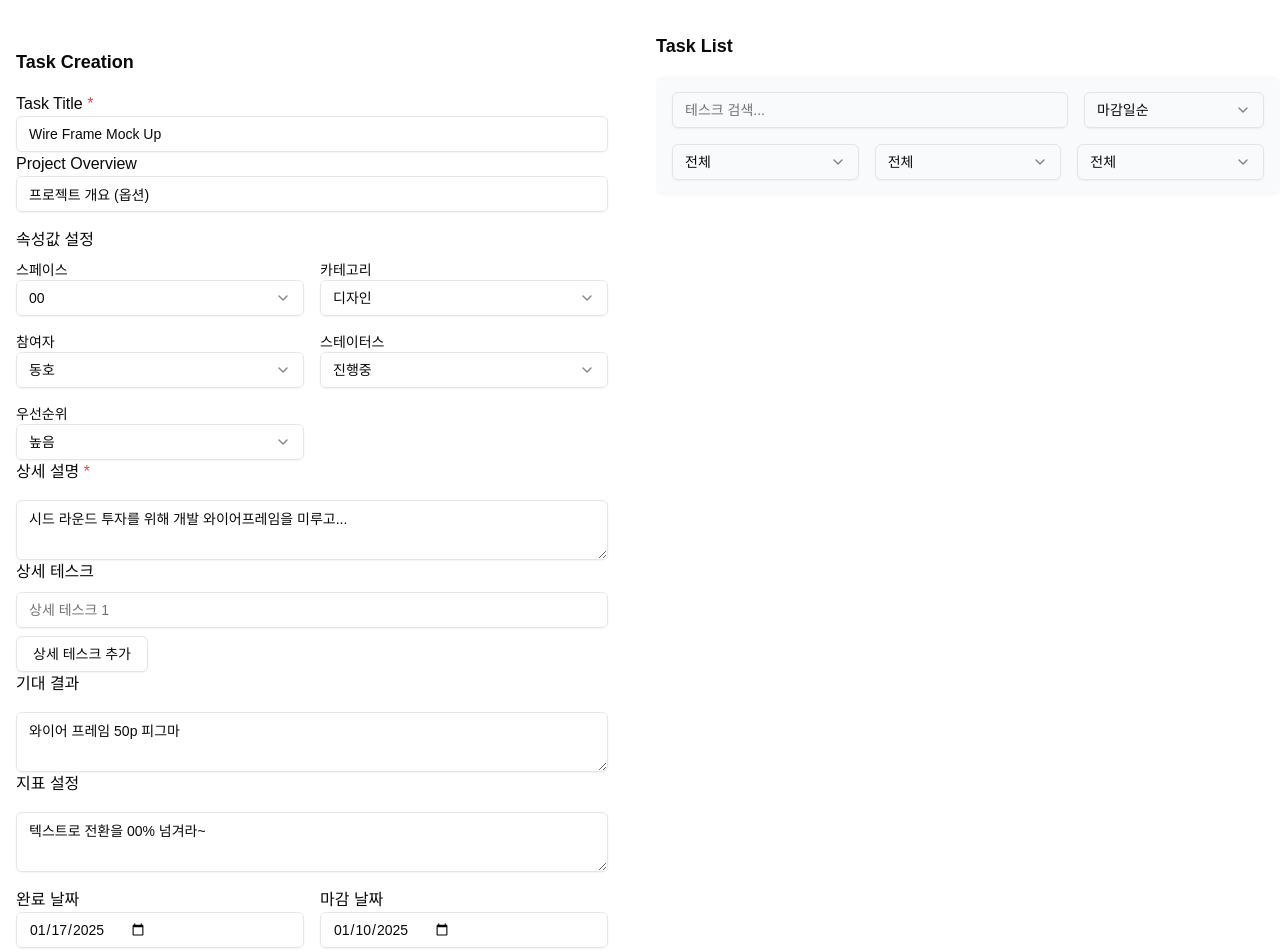
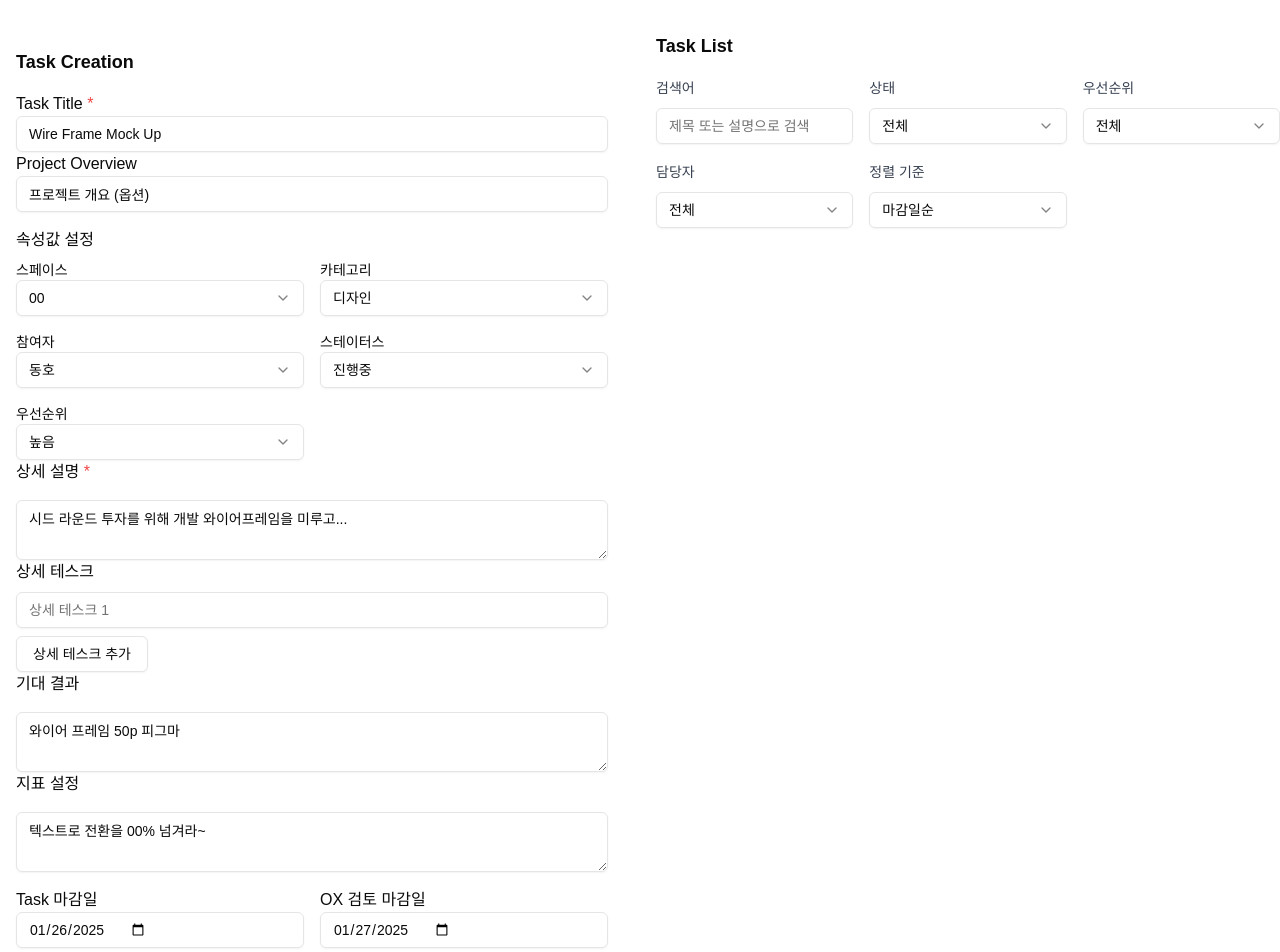
Before and after one commit to larry1121/oxclient, a Next.js app: page / in a window 1280 px wide. Shown: the top 952 px of the page. Built offline with nearby package versions, Linux system fonts and the light colour scheme.

Commit message:
Add task deletion, submission, and UI improvements

```diff
--- a/app/page.tsx
+++ b/app/page.tsx
@@ -30,6 +30,17 @@ export default function Home() {
     StorageService.saveTasks(updatedTasks);
   };
 
+  const handleDeleteTask = (taskId: number) => {
+    if (window.confirm('정말로 이 테스크를 삭제하시겠습니까?')) {
+      const updatedTasks = tasks.filter(task => task.id !== taskId);
+      setTasks(updatedTasks);
+      StorageService.saveTasks(updatedTasks);
+      if (selectedTask?.id === taskId) {
+        setSelectedTask(null);
+      }
+    }
+  };
+
   return (
     <div className="container mx-auto py-8">
       <div className="grid grid-cols-1 md:grid-cols-2 gap-8">
@@ -37,6 +48,7 @@ export default function Home() {
         <TaskList
           tasks={tasks}
           onTaskSelect={(task) => setSelectedTask(task)}
+          onTaskDelete={handleDeleteTask}
         />
       </div>
       {selectedTask && (
--- a/components/TaskFilter.tsx
+++ b/components/TaskFilter.tsx
@@ -32,20 +32,91 @@ export default function TaskFilter({ onFilterChange }: TaskFilterProps) {
   };
 
   return (
-    <div className="space-y-4 p-4 bg-gray-50 rounded-lg mb-4">
-      <div className="flex gap-4">
+    <div className="space-y-4">
+      <div className="grid gap-4 md:grid-cols-2 lg:grid-cols-3">
+        <div className="space-y-2">
+          <label htmlFor="search" className="text-sm font-medium text-gray-700">
+            검색어
+          </label>
           <Input
-          placeholder="테스크 검색..."
+            id="search"
+            type="text"
+            placeholder="제목 또는 설명으로 검색"
             value={filters.search}
             onChange={(e) => handleFilterChange('search', e.target.value)}
-          className="flex-1"
           />
+        </div>
+
+        <div className="space-y-2">
+          <label htmlFor="status" className="text-sm font-medium text-gray-700">
+            상태
+          </label>
+          <Select
+            value={filters.status}
+            onValueChange={(value) => handleFilterChange('status', value)}
+          >
+            <SelectTrigger id="status">
+              <SelectValue placeholder="상태 선택" />
+            </SelectTrigger>
+            <SelectContent>
+              <SelectItem value="all">전체</SelectItem>
+              <SelectItem value="NotStarted">진행전</SelectItem>
+              <SelectItem value="InProgress">진행중</SelectItem>
+              <SelectItem value="OnHold">보류</SelectItem>
+              <SelectItem value="Completed">완료</SelectItem>
+            </SelectContent>
+          </Select>
+        </div>
+
+        <div className="space-y-2">
+          <label htmlFor="priority" className="text-sm font-medium text-gray-700">
+            우선순위
+          </label>
+          <Select
+            value={filters.priority}
+            onValueChange={(value) => handleFilterChange('priority', value)}
+          >
+            <SelectTrigger id="priority">
+              <SelectValue placeholder="우선순위 선택" />
+            </SelectTrigger>
+            <SelectContent>
+              <SelectItem value="all">전체</SelectItem>
+              <SelectItem value="high">높음</SelectItem>
+              <SelectItem value="medium">중간</SelectItem>
+              <SelectItem value="low">낮음</SelectItem>
+            </SelectContent>
+          </Select>
+        </div>
+
+        <div className="space-y-2">
+          <label htmlFor="assignee" className="text-sm font-medium text-gray-700">
+            담당자
+          </label>
+          <Select
+            value={filters.assignee}
+            onValueChange={(value) => handleFilterChange('assignee', value)}
+          >
+            <SelectTrigger id="assignee">
+              <SelectValue placeholder="담당자 선택" />
+            </SelectTrigger>
+            <SelectContent>
+              <SelectItem value="all">전체</SelectItem>
+              <SelectItem value="dongho">동호</SelectItem>
+              {/* Add more team members */}
+            </SelectContent>
+          </Select>
+        </div>
+
+        <div className="space-y-2">
+          <label htmlFor="sortBy" className="text-sm font-medium text-gray-700">
+            정렬 기준
+          </label>
           <Select
             value={filters.sortBy}
             onValueChange={(value) => handleFilterChange('sortBy', value)}
           >
-          <SelectTrigger className="w-[180px]">
-            <SelectValue placeholder="정렬 기준" />
+            <SelectTrigger id="sortBy">
+              <SelectValue placeholder="정렬 기준 선택" />
             </SelectTrigger>
             <SelectContent>
               <SelectItem value="dueDate">마감일순</SelectItem>
@@ -54,52 +125,6 @@ export default function TaskFilter({ onFilterChange }: TaskFilterProps) {
             </SelectContent>
           </Select>
         </div>
-
-      <div className="grid grid-cols-3 gap-4">
-        <Select
-          value={filters.status}
-          onValueChange={(value) => handleFilterChange('status', value)}
-        >
-          <SelectTrigger>
-            <SelectValue placeholder="상태 필터" />
-          </SelectTrigger>
-          <SelectContent>
-            <SelectItem value="all">전체</SelectItem>
-            <SelectItem value="NotStarted">진행전</SelectItem>
-            <SelectItem value="InProgress">진행중</SelectItem>
-            <SelectItem value="Completed">완료</SelectItem>
-            <SelectItem value="OnHold">보류</SelectItem>
-          </SelectContent>
-        </Select>
-
-        <Select
-          value={filters.priority}
-          onValueChange={(value) => handleFilterChange('priority', value)}
-        >
-          <SelectTrigger>
-            <SelectValue placeholder="우선순위 필터" />
-          </SelectTrigger>
-          <SelectContent>
-            <SelectItem value="all">전체</SelectItem>
-            <SelectItem value="high">높음</SelectItem>
-            <SelectItem value="medium">중간</SelectItem>
-            <SelectItem value="low">낮음</SelectItem>
-          </SelectContent>
-        </Select>
-
-        <Select
-          value={filters.assignee}
-          onValueChange={(value) => handleFilterChange('assignee', value)}
-        >
-          <SelectTrigger>
-            <SelectValue placeholder="담당자 필터" />
-          </SelectTrigger>
-          <SelectContent>
-            <SelectItem value="all">전체</SelectItem>
-            <SelectItem value="dongho">동호</SelectItem>
-            {/* Add more team members */}
-          </SelectContent>
-        </Select>
       </div>
     </div>
   );
--- a/components/TaskForm.tsx
+++ b/components/TaskForm.tsx
@@ -45,36 +45,34 @@ export default function TaskForm({ onTaskAdd }: TaskFormProps) {
   const [dueDate, setDueDate] = useState('2025-01-10');
   const [successMessage, setSuccessMessage] = useState('');
 
+  // 날짜 초기값 설정 (현재 시간 기준)
+  const today = new Date();
+  const tomorrow = new Date(today);
+  tomorrow.setDate(today.getDate() + 1);
+
+  const [taskDueDate, setTaskDueDate] = useState(today.toISOString().split('T')[0]);
+  const [oxDueDate, setOxDueDate] = useState(tomorrow.toISOString().split('T')[0]);
+
   const validateForm = (): boolean => {
     const today = new Date();
     today.setHours(0, 0, 0, 0);
-    const dueDateTime = new Date(dueDate);
-    const completionDateTime = new Date(completionDate);
+    const taskDateTime = new Date(taskDueDate);
+    const oxDateTime = new Date(oxDueDate);
 
-    if (!taskTitle.trim()) {
-      alert("테스크 제목을 입력해주세요");
-      document.getElementById("taskTitle")?.focus();
+    if (!taskDueDate || !oxDueDate) {
+      alert("Task 마감일과 OX 검토 마감일을 모두 입력해주세요");
       return false;
     }
-    if (!description.trim()) {
-      alert("상세 설명을 입력해주세요");
-      document.getElementById("description")?.focus();
+    if (taskDateTime < today) {
+      alert("Task 마감일은 오늘 이후로 설정해주세요");
       return false;
     }
-    if (!completionDate || !dueDate) {
-      alert("완료일과 마감일을 모두 입력해주세요");
+    if (oxDateTime < today) {
+      alert("OX 검토 마감일은 오늘 이후로 설정해주세요");
       return false;
     }
-    if (dueDateTime < today) {
-      alert("마감일은 오늘 이후로 설정해주세요");
-      return false;
-    }
-    if (completionDateTime < today) {
-      alert("완료일은 오늘 이후로 설정해주세요");
-      return false;
-    }
-    if (dueDateTime > completionDateTime) {
-      alert("마감일은 완료일 이전이어야 합니다");
+    if (taskDateTime > oxDateTime) {
+      alert("Task 마감일은 OX 검토 마감일 이전이어야 합니다");
       return false;
     }
     return true;
@@ -256,21 +254,21 @@ export default function TaskForm({ onTaskAdd }: TaskFormProps) {
 
       <div className="mt-4 grid grid-cols-2 gap-4">
         <div>
-          <label htmlFor="completionDate" className="block">완료 날짜</label>
+          <label htmlFor="taskDueDate" className="block">Task 마감일</label>
           <Input
-            id="completionDate"
+            id="taskDueDate"
             type="date"
-            value={completionDate}
-            onChange={(e: ChangeEvent<HTMLInputElement>) => setCompletionDate(e.target.value)}
+            value={taskDueDate}
+            onChange={(e: ChangeEvent<HTMLInputElement>) => setTaskDueDate(e.target.value)}
           />
         </div>
         <div>
-          <label htmlFor="dueDate" className="block">마감 날짜</label>
+          <label htmlFor="oxDueDate" className="block">OX 검토 마감일</label>
           <Input
-            id="dueDate"
+            id="oxDueDate"
             type="date"
-            value={dueDate}
-            onChange={(e: ChangeEvent<HTMLInputElement>) => setDueDate(e.target.value)}
+            value={oxDueDate}
+            onChange={(e: ChangeEvent<HTMLInputElement>) => setOxDueDate(e.target.value)}
           />
         </div>
       </div>
@@ -292,8 +290,8 @@ export default function TaskForm({ onTaskAdd }: TaskFormProps) {
               assignee,
               status,
               priority,
-              task_due_date: completionDate,
-              ox_due_date: dueDate,
+              task_due_date: taskDueDate,
+              ox_due_date: oxDueDate,
               in_project_id: 0,
               in_project_name: "",
             };
--- a/components/TaskList.tsx
+++ b/components/TaskList.tsx
@@ -1,5 +1,6 @@
 "use client"
 import { useState, useMemo, useEffect } from 'react';
+
 import { Task } from '@/types/task';
 import { Button } from "@/components/ui/button";
 import { Badge } from "@/components/ui/badge";
@@ -8,9 +9,10 @@ import TaskFilter, { TaskFilters } from './TaskFilter';
 interface TaskListProps {
   tasks: Task[];
   onTaskSelect: (task: Task) => void;
+  onTaskDelete: (taskId: number) => void;
 }
 
-export default function TaskList({ tasks, onTaskSelect }: TaskListProps) {
+export default function TaskList({ tasks, onTaskSelect, onTaskDelete }: TaskListProps) {
   const [filters, setFilters] = useState<TaskFilters>({
     search: '',
     status: 'all',
@@ -84,9 +86,9 @@ export default function TaskList({ tasks, onTaskSelect }: TaskListProps) {
           <div
             key={task.id}
             className="border rounded-lg p-4 cursor-pointer hover:bg-gray-50"
-            onClick={() => onTaskSelect(task)}
           >
             <div className="flex justify-between items-start mb-2">
+              <div className="flex-1" onClick={() => onTaskSelect(task)}>
                 <h3 className="font-semibold">{task.task_title}</h3>
                 <div className="flex gap-2">
                   <Badge className={`${getStatusColor(task.status)}`}>
@@ -99,6 +101,18 @@ export default function TaskList({ tasks, onTaskSelect }: TaskListProps) {
                      task.priority === 'medium' ? '중간' : '낮음'}
                   </Badge>
                 </div>
+              </div>
+              <Button
+                variant="destructive"
+                size="sm"
+                onClick={(e) => {
+                  e.stopPropagation();
+                  onTaskDelete(task.id);
+                }}
+                className="ml-2"
+              >
+                삭제
+              </Button>
             </div>
 
             <div className="text-sm text-gray-600 mb-2">
--- a/package.json
+++ b/package.json
@@ -17,6 +17,7 @@
     "lucide-react": "^0.474.0",
     "next": "15.1.6",
     "react": "^19.0.0",
+    "react-beautiful-dnd": "^13.1.1",
     "react-dom": "^19.0.0",
     "shadcn-ui": "^0.9.4",
     "tailwind-merge": "^2.6.0",
@@ -26,6 +27,7 @@
     "@eslint/eslintrc": "^3",
     "@types/node": "^20",
     "@types/react": "^19",
+    "@types/react-beautiful-dnd": "^13.1.4",
     "@types/react-dom": "^19",
     "eslint": "^9",
     "eslint-config-next": "15.1.6",
```
Also changed, not shown: components/TaskDetail.tsx (+36 -3 lines), components/TaskEvaluation.tsx (added, +16 -0 lines), components/TaskSubmission.tsx (added, +102 -0 lines), types/task.ts (+15 -0 lines), 1 other file (tests, documents, lock files or other folders). Lines whose indentation alone changed are shown as unchanged.
